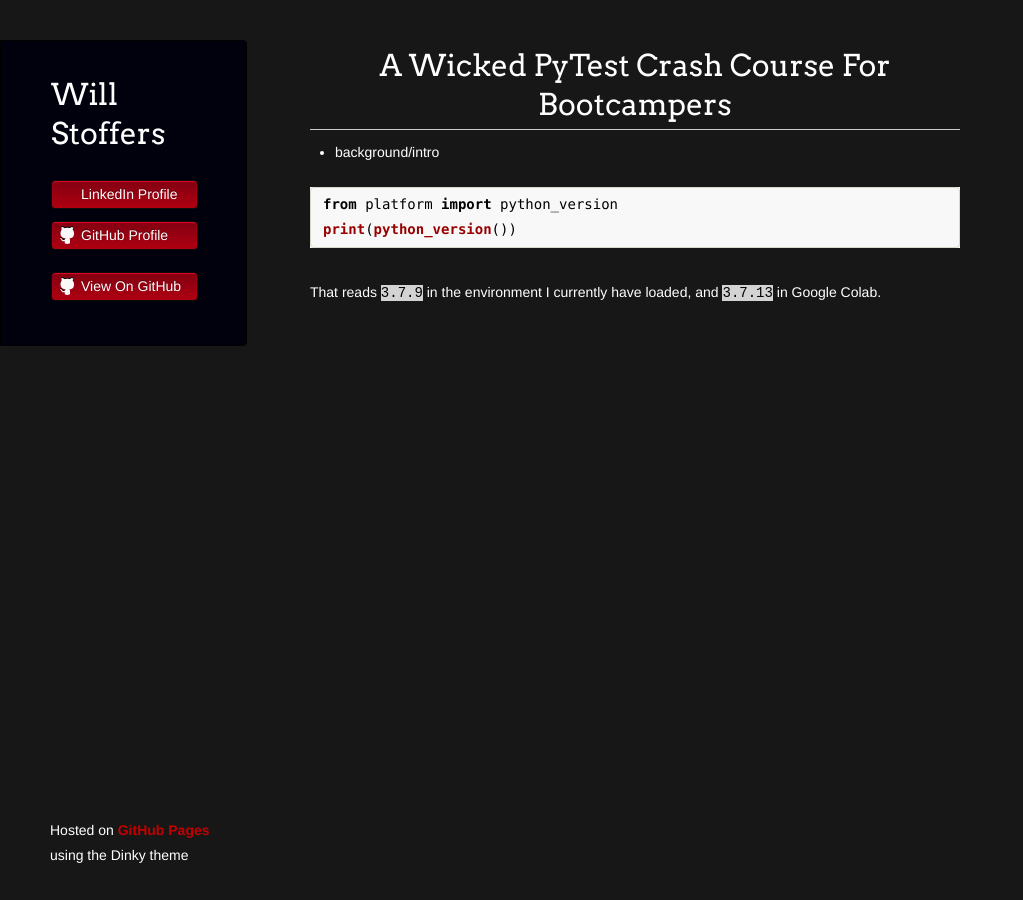
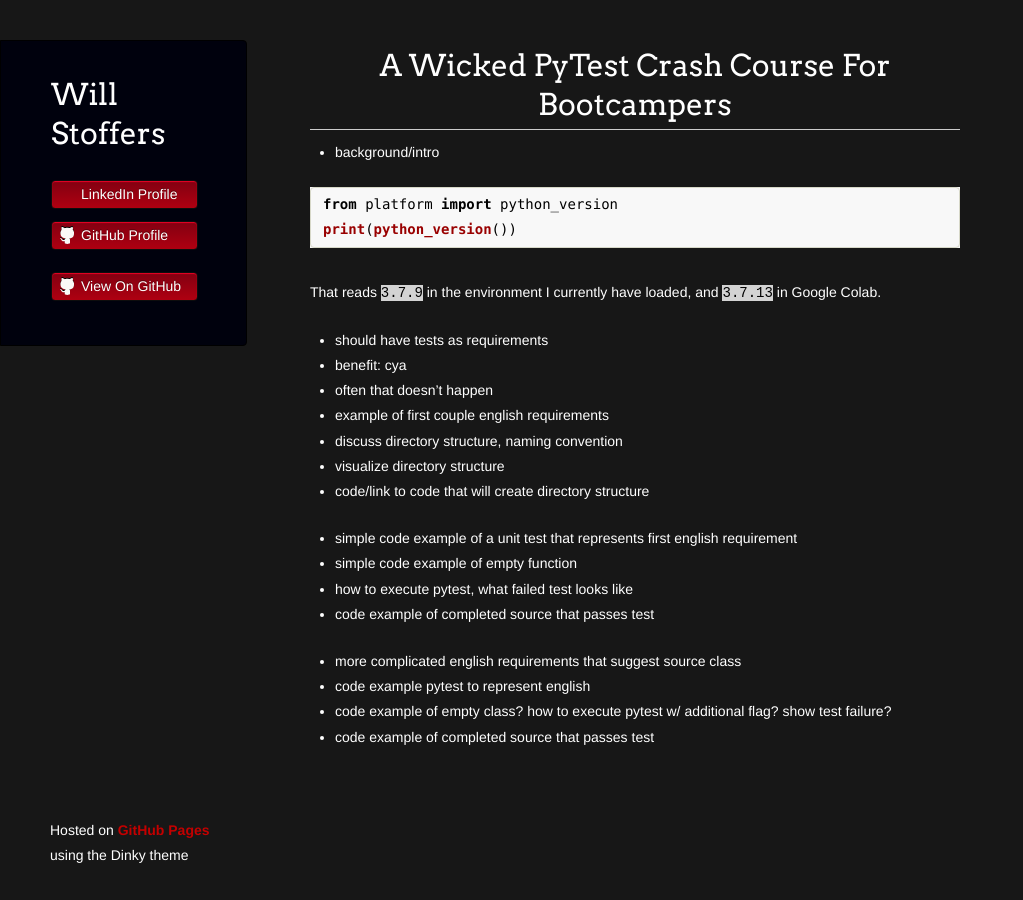
Before and after one commit to wstoffers/wstoffers.github.io, a Jekyll site: the page built from pytest/index.md, in a window 1280 px wide. Shown: the whole page, without its empty margins (0-1023 px from the left). Built offline with Jekyll 4.4.1, drawn with Linux system fonts in a browser that asks for light colours; our own code applies the rules of GitHub Pages for plain Markdown files; a script that is not in the unit is left out; the repository's description, which GitHub fills in, is left out.

Commit message:
Adding content for PyTest tutorial

````diff
--- a/pytest/index.md
+++ b/pytest/index.md
@@ -11,3 +11,21 @@ from platform import python_version
 print(python_version())
 ```
 That reads <c-s>3.7.9</c-s> in the environment I currently have loaded, and <c-s>3.7.13</c-s> in Google Colab.
+
+- should have tests as requirements
+- benefit: cya
+- often that doesn't happen
+- example of first couple english requirements
+- discuss directory structure, naming convention
+- visualize directory structure
+- code/link to code that will create directory structure
+
+- simple code example of a unit test that represents first english requirement
+- simple code example of empty function
+- how to execute pytest, what failed test looks like
+- code example of completed source that passes test
+
+- more complicated english requirements that suggest source class
+- code example pytest to represent english
+- code example of empty class? how to execute pytest w/ additional flag? show test failure?
+- code example of completed source that passes test
````
Also changed, not shown: index.md (+1 -3 lines).
